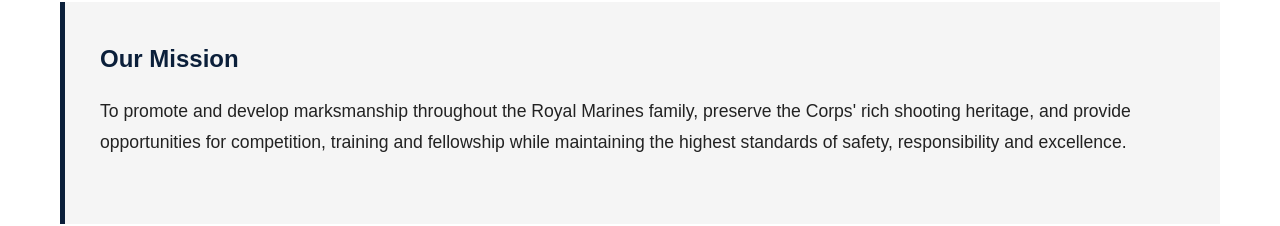
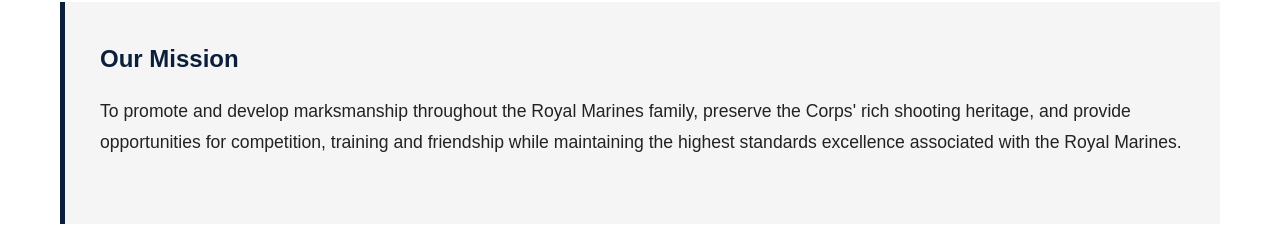
Before and after one commit to d4zhmb95zs-collab/rmra-website, a plain HTML site: page about.html in a window 1280 px wide. Shown: the part 2070-2296 px from the top of the page. Drawn offline with Linux system fonts and the light colour scheme.

Commit message:
Revise text for clarity and consistency
Updated text to replace 'safety, responsibility and excellence' with 'safety, responsibility and excellence associated with the Royal Marines'.

```diff
--- a/about.html
+++ b/about.html
@@ -150,7 +150,7 @@
         Throughout its distinguished history, RMRA members have represented the
         Corps at local, national and international shooting events,
         demonstrating the highest standards of skill, sportsmanship and
-        firearms safety. The Association continues to provide opportunities
+        marksmanship. The Association continues to provide opportunities
         for serving personnel, reservists, veterans and supporters to develop
         their shooting abilities and compete in a wide range of disciplines.
     </p>
@@ -185,9 +185,8 @@
         <p>
             To promote and develop marksmanship throughout the Royal Marines
             family, preserve the Corps' rich shooting heritage, and provide
-            opportunities for competition, training and fellowship while
-            maintaining the highest standards of safety, responsibility and
-            excellence.
+            opportunities for competition, training and friendship while
+            maintaining the highest standards excellence associated with the Royal Marines.
         </p>
     </div>
 
```
